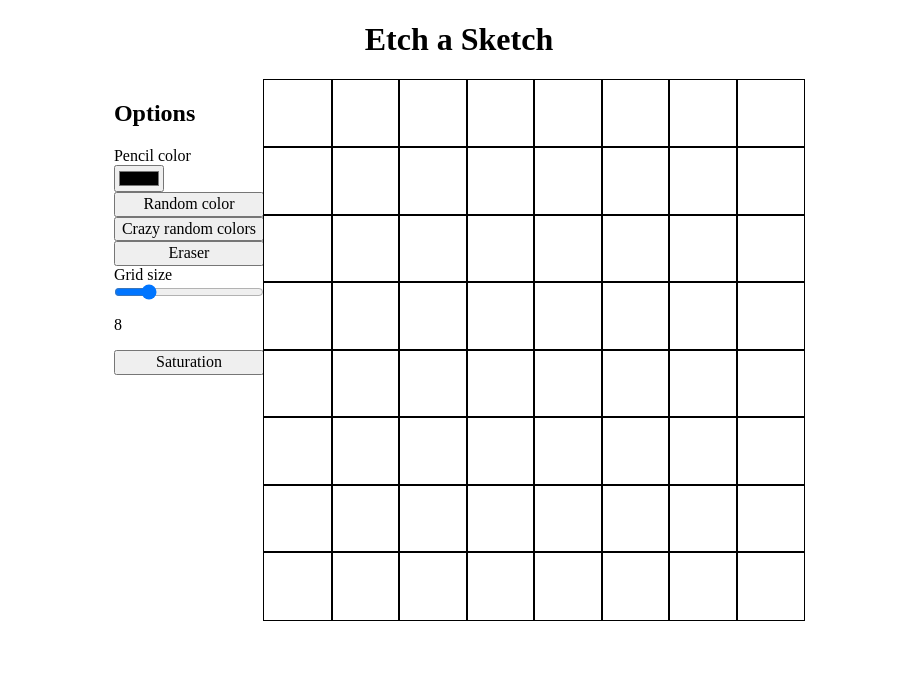
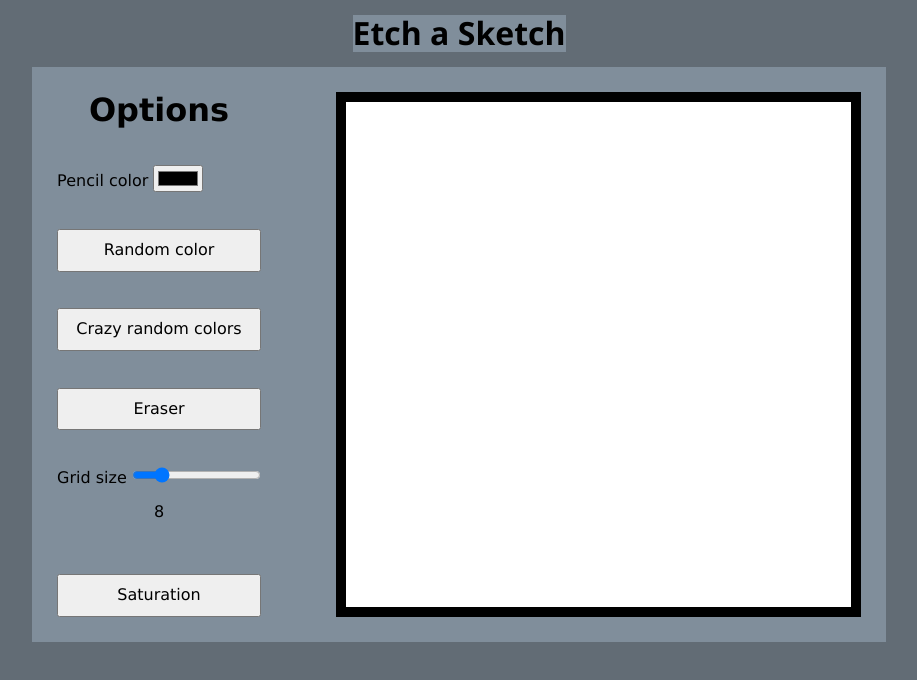
Before and after one commit to lopezac/etch-a-sketch, a plain HTML site: page index.html in a window 1280 px wide. Shown: the whole page, without its empty margins (181-1098 px from the left). Drawn offline with Linux system fonts and the light colour scheme.

Commit message:
Add basic CSS and fixes

```diff
--- a/index.html
+++ b/index.html
@@ -9,25 +9,28 @@
 </head>
 
 <body>
-    <h1 id="title">Etch a Sketch</h1>
-    <!-- <div class="sketch-header">
-        <label for="board-input">Grid size:</label>
-        <input type="number" id="board-input" name="board-input" placeholder="16">
-        <button id="grid-btn">Change grid size</button>
-    </div> -->
-
+    <h1 class="title">Etch a Sketch</h1>
     <main>
         <div class="options">
             <h2>Options</h2>
-            <label for="pencil-color">Pencil color</label>
-            <input id="pencil-color" type="color">
+
+            <div class="pencil-color">
+                <label for="pencil-color">Pencil color</label>
+                <input id="pencil-color" type="color">
+            </div>
             <button id="single-random-color">Random color</button>
             <button id="random-colors">Crazy random colors</button>
             <button id="eraser">Eraser</button>
 
-            <label for="grid-size">Grid size</label>
-            <input id="grid-size" type="range" min="2" max="32" value="8">
-            <p class="range-state"></p>
+            <div class="size-range">
+                <div>
+                    <label for="grid-size">Grid size</label>
+                    <input id="grid-size" type="range" min="2" max="32" value="8">
+                </div>
+                <div class="range-state">
+                    <p></p>
+                </div>
+            </div>
             <button id="saturate-btn">Saturation</button>
         </div>
         <div class="board"></div>
--- a/script.js
+++ b/script.js
@@ -1,7 +1,7 @@
 const board = document.querySelector(".board");
-const boardSize = 540;
+const boardSize = 505;
 const gridSizeInput = document.querySelector("#grid-size");
-const rangeState = document.querySelector(".range-state");
+const rangeState = document.querySelector(".range-state > p");
 
 const saturateBtn = document.querySelector("#saturate-btn");
 const randomColorsBtn = document.querySelector("#random-colors");
@@ -61,7 +61,7 @@ function createGrid(cellAmount) {
 function personalizeCell(cell, cellSize) {
     cell.style.width = `${cellSize}px`;
     cell.style. height = `${cellSize}px`;
-    cell.style.outline = "black solid 0.1px";
+
 }
 
 function deleteGrid() {
--- a/styles/style.css
+++ b/styles/style.css
@@ -1,19 +1,56 @@
+* {
+    box-sizing: border-box;
+}
+
 body {
     display: flex;
     justify-content: center;
     align-items: center;
     flex-direction: column;
+
+    background-color: rgb(98, 108, 117);
+    font-family:'Lucida Sans', 'Lucida Sans Regular', 'Lucida Grande', 'Lucida Sans Unicode', Geneva, Verdana, sans-serif;
+}
+
+button {
+    padding: 10px 0;
+}
+
+.title {
+    font-family:'Segoe UI', Tahoma, Geneva, Verdana, sans-serif;
+    background-color: rgb(128, 142, 155);
+    margin: 15px 0;
 }
 
 .board {
     display: grid;
+    border: black solid 10px;
+    background-color: white;
 }
 
 main {
     display: flex;
+    column-gap: 75px;
+    background-color: rgb(128, 142, 155);
+    padding: 25px;
+    margin-bottom: 15px;
 }
 
 .options {
     display: flex;
     flex-direction: column;
+    justify-content: space-between;
 }
+
+.size-range {
+    display: flex;
+    flex-direction: column;
+    align-items: center;
+    justify-content: center;
+}
+
+.options > h2 {
+    font-size: 32px;
+    text-align: center;
+    margin: 0;
+}
```
